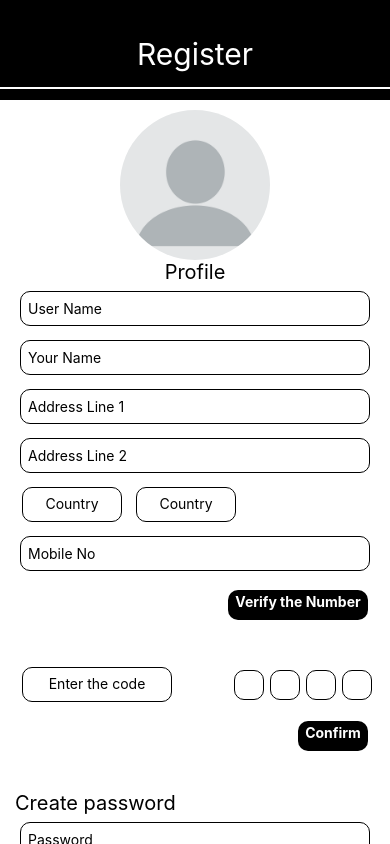
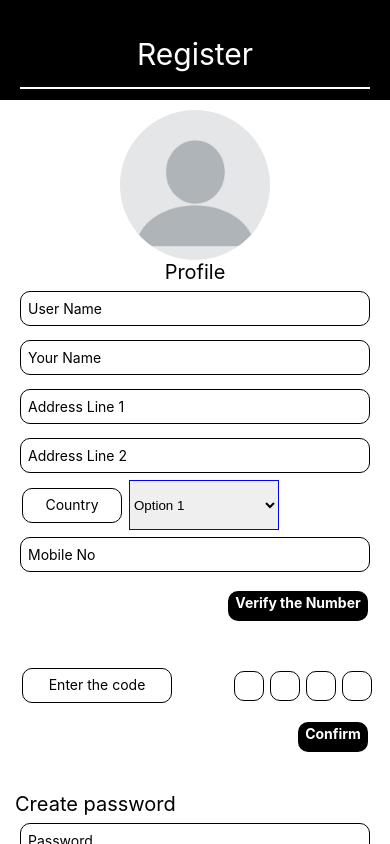
Before and after one commit to thiruparanDev/Booking-tripApp, a React Native app: screen /RegisterScreen in a window 390 px wide. Built offline with nearby package versions, Linux system fonts and the light colour scheme.

Commit message:
country selection dropdown added

```diff
--- a/package.json
+++ b/package.json
@@ -10,6 +10,7 @@
     "lint": "eslint ."
   },
   "dependencies": {
+    "@react-native-picker/picker": "^2.4.8",
     "@react-navigation/native": "^6.1.2",
     "@react-navigation/native-stack": "^6.9.8",
     "react": "17.0.2",
--- a/src/screens/RegisterScreen.js
+++ b/src/screens/RegisterScreen.js
@@ -6,20 +6,32 @@ import {
   TextInput,
   ScrollView,
   TouchableOpacity,
-  Image
+  Image,
 } from "react-native";
-import React from "react";
+import { Picker } from "@react-native-picker/picker";
+import React, { useState } from "react";
+
+const options = [
+  { label: "Option 1", value: "option1" },
+  { label: "Option 2", value: "option2" },
+  { label: "Option 3", value: "option3" },
+  { label: "Option 4", value: "option4" },
+];
 
 function RegisterScreen() {
+  const [selectedValue, setSelectedValue] = useState("option1");
   return (
     <View style={styles.viewStyle}>
       <ScrollView>
-      <View style={styles.headerContainer}>
-        <Text style={styles.headerText}>Register</Text>
-        <View style={styles.lineStyle} />
-      </View>
-        <Image source={require('../assets/Images/blank-profile-picture-973460_960_720.png')} style={styles.image}/>
-        <Text style={[styles.textStyle,{textAlign:'center'}]}>Profile</Text>
+        <View style={styles.headerContainer}>
+          <Text style={styles.headerText}>Register</Text>
+          <View style={styles.lineStyle} />
+        </View>
+        <Image
+          source={require("../assets/Images/blank-profile-picture-973460_960_720.png")}
+          style={styles.image}
+        />
+        <Text style={[styles.textStyle, { textAlign: "center" }]}>Profile</Text>
         <TextInput style={styles.textInputStyle} placeholder="User Name" />
         <TextInput style={styles.textInputStyle} placeholder="Your Name" />
         <TextInput style={styles.textInputStyle} placeholder="Address Line 1" />
@@ -30,11 +42,22 @@ function RegisterScreen() {
           >
             Country
           </Text>
-          <Text
-            style={[styles.textInputStyle, { width: 100, textAlign: "center" }]}
-          >
-            Country
-          </Text>
+          <View style={{borderColor:'black'}}>
+            <Picker
+              selectedValue={selectedValue}
+              style={{ height: 50, width: 150,borderColor:'blue'}}
+              onValueChange={(itemValue) => setSelectedValue(itemValue)}
+            >
+              {options.map((option) => (
+                <Picker.Item
+                  key={option.value}
+                  label={option.label}
+                  value={option.value}
+                />
+              ))}
+            </Picker>
+            {/* <Text>Selected value: {selectedValue}</Text> */}
+          </View>
         </View>
         <TextInput style={styles.textInputStyle} placeholder="Mobile No" />
         <TouchableOpacity
@@ -51,25 +74,48 @@ function RegisterScreen() {
             Enter the code
           </Text>
           <View style={styles.codeBoxView}>
-          <TextInput style={[styles.textInputStyle,{width:30,margin:3,height:30}]}></TextInput>
-          <TextInput style={[styles.textInputStyle,{width:30,margin:3,height:30}]}></TextInput>
-          <TextInput style={[styles.textInputStyle,{width:30,margin:3,height:30}]}></TextInput>
-          <TextInput style={[styles.textInputStyle,{width:30,margin:3,height:30}]}></TextInput>
+            <TextInput
+              style={[
+                styles.textInputStyle,
+                { width: 30, margin: 3, height: 30 },
+              ]}
+            ></TextInput>
+            <TextInput
+              style={[
+                styles.textInputStyle,
+                { width: 30, margin: 3, height: 30 },
+              ]}
+            ></TextInput>
+            <TextInput
+              style={[
+                styles.textInputStyle,
+                { width: 30, margin: 3, height: 30 },
+              ]}
+            ></TextInput>
+            <TextInput
+              style={[
+                styles.textInputStyle,
+                { width: 30, margin: 3, height: 30 },
+              ]}
+            ></TextInput>
           </View>
         </View>
         <TouchableOpacity
           // activeOpacity={0.6}
-          style={[styles.pressableStyle,{width:70}]}
+          style={[styles.pressableStyle, { width: 70 }]}
           // onPress={onPress}
         >
           <Text style={styles.pressableText}>Confirm</Text>
         </TouchableOpacity>
         <Text style={styles.textStyle}>Create password</Text>
         <TextInput style={styles.textInputStyle} placeholder="Password" />
-        <TextInput style={styles.textInputStyle} placeholder="Confirm password" />
+        <TextInput
+          style={styles.textInputStyle}
+          placeholder="Confirm password"
+        />
         <TouchableOpacity
           // activeOpacity={0.6}
-          style={[styles.pressableStyle,{width:70}]}
+          style={[styles.pressableStyle, { width: 70 }]}
           // onPress={onPress}
         >
           <Text style={styles.pressableText}>Confirm</Text>
@@ -97,7 +143,7 @@ const styles = StyleSheet.create({
     borderRadius: 10,
   },
   textView: {
-    marginHorizontal:15,
+    marginHorizontal: 15,
     alignItems: "flex-start",
     flexDirection: "row",
     //   justifyContent:'center',
@@ -125,54 +171,61 @@ const styles = StyleSheet.create({
     textAlign: "center",
     margin: 1,
   },
-  codeView:{
-    marginHorizontal:15,
+  codeView: {
+    marginHorizontal: 15,
     alignItems: "center",
-    justifyContent:'space-between',
+    justifyContent: "space-between",
     flexDirection: "row",
   },
-  codeBoxView:{
-
+  codeBoxView: {
     // width:170,
     // marginEnd:10,
-    alignItems:'flex-end',
-    flexDirection:'row',
+    alignItems: "flex-end",
+    flexDirection: "row",
     // justifyContent: 'flex-end',
   },
-  textStyle:{
-    color:'black',
-    fontSize:20,
-    marginHorizontal:15,
+  textStyle: {
+    color: "black",
+    fontSize: 20,
+    marginHorizontal: 15,
   },
-  image:{
-    height:150,
-    width:150,
-    borderRadius:75,
-    alignSelf:'center'
+  image: {
+    height: 150,
+    width: 150,
+    borderRadius: 75,
+    alignSelf: "center",
   },
-  headerContainer:{
-    paddingTop:30,
-    justifyContent:'flex-end',
+  headerContainer: {
+    paddingTop: 30,
+    justifyContent: "flex-end",
     // width:700,
-    backgroundColor:'black',
-    height:100,
-    marginBottom:10,
-    justifyContent:'center'
+    backgroundColor: "black",
+    height: 100,
+    marginBottom: 10,
+    justifyContent: "center",
   },
-  headerText:{
-    color:'white',
-    fontSize:30,
-    textAlign:'center',
+  headerText: {
+    color: "white",
+    fontSize: 30,
+    textAlign: "center",
     // backgroundColor:'blue'
   },
   lineStyle: {
-    paddingTop:0,
-    top:15,
+    marginHorizontal:20,
+    paddingTop: 0,
+    top: 15,
     borderWidth: 1.3,
-    borderColor: 'white',
+    borderColor: "white",
     // margin: 30,
-    marginBottom:20,
-    marginTop:0
+    marginBottom: 20,
+    marginTop: 0,
   },
+  pickerView:{
+    borderColor:'black',
+    backgroundColor:'blue'
+  },
+  // picker:{
+  //   alignSelf:'center'
+  // }
 });
 export default RegisterScreen;
```
Also changed, not shown: 33 other files (tests, documents, lock files or other folders).
